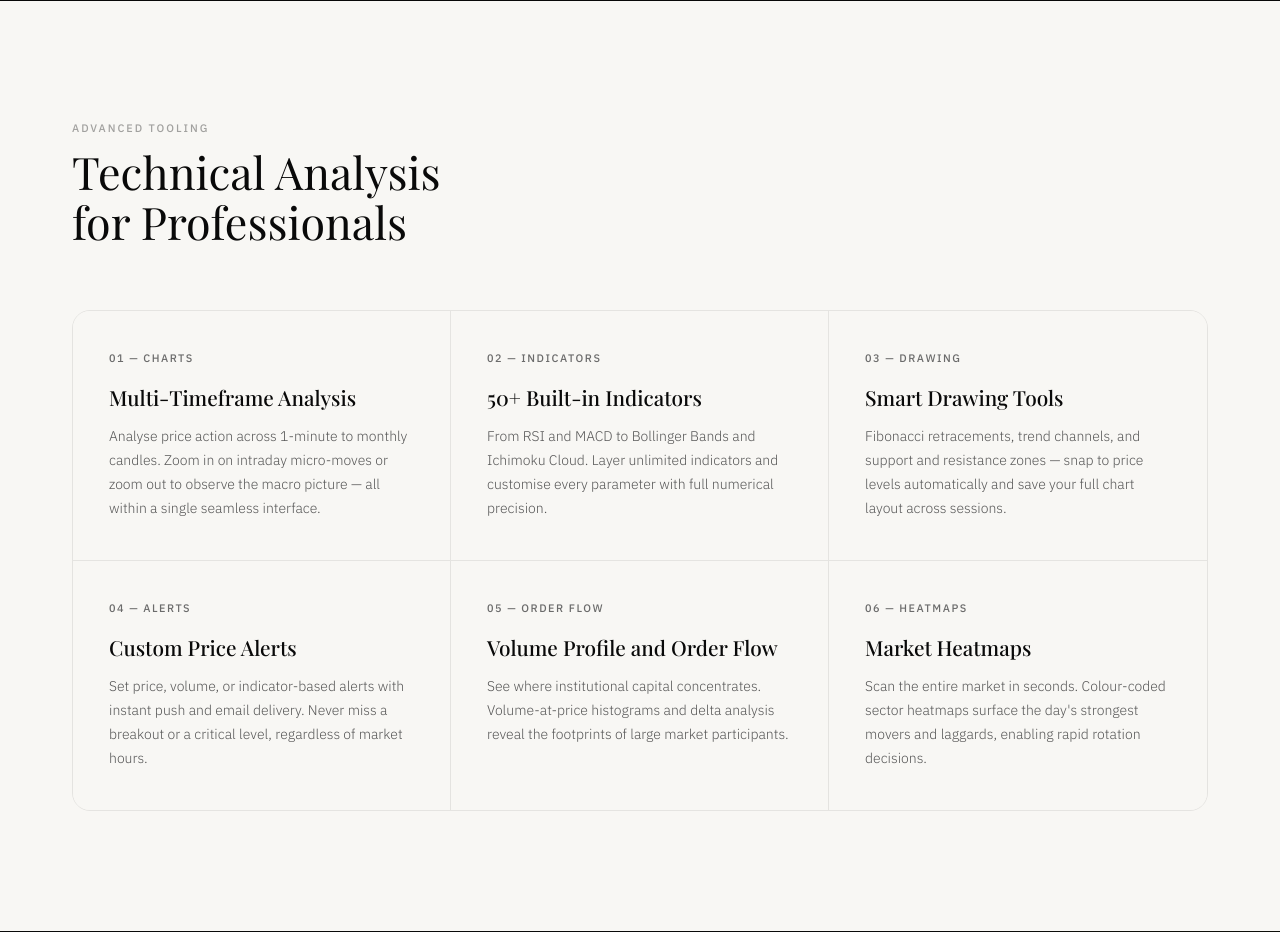
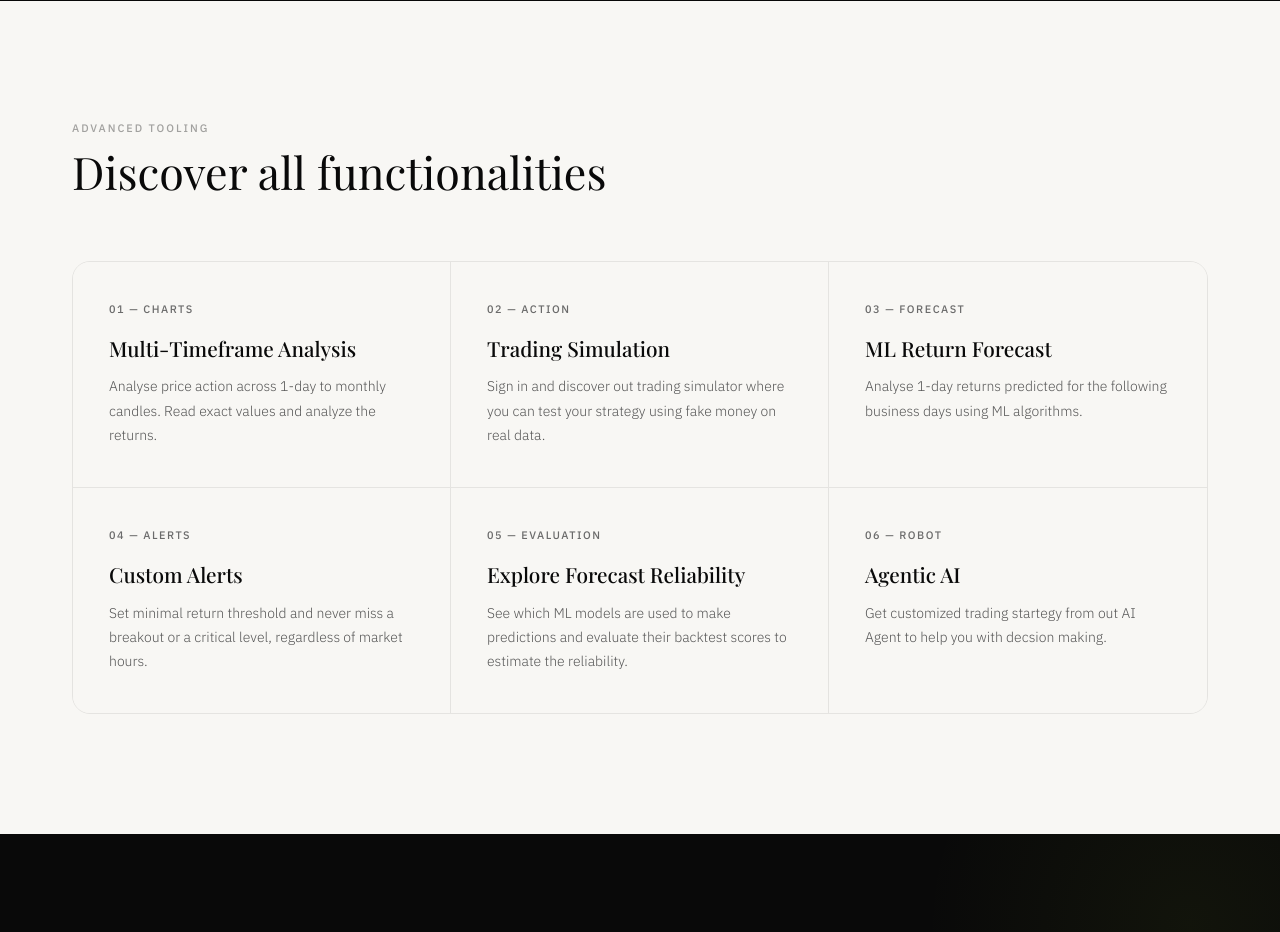
Before and after one commit to Michael-Pytel/Stock-Exchange, a Django app: page / in a window 1280 px wide. Shown: the part 1558-2490 px from the top of the page. Run offline with Django 5.2, Linux system fonts and the light colour scheme; data that the repository does not hold is empty; some web fonts are replaced.

Commit message:
'home page info'

```diff
--- a/trading/templates/trading/home.html
+++ b/trading/templates/trading/home.html
@@ -104,38 +104,38 @@
   <section class="features-section" id="features">
     <div>
       <div class="section-eyebrow">Advanced Tooling</div>
-      <div class="section-title">Technical Analysis<br/>for Professionals</div>
+      <div class="section-title">Discover all functionalities<br/></div>
     </div>
     <div class="features-grid">
       <div class="feature-card">
         <div class="feature-marker">01 — Charts</div>
         <div class="feature-title">Multi-Timeframe Analysis</div>
-        <div class="feature-desc">Analyse price action across 1-minute to monthly candles. Zoom in on intraday micro-moves or zoom out to observe the macro picture — all within a single seamless interface.</div>
+        <div class="feature-desc">Analyse price action across 1-day to monthly candles. Read exact values and analyze the returns.</div>
       </div>
       <div class="feature-card">
-        <div class="feature-marker">02 — Indicators</div>
-        <div class="feature-title">50+ Built-in Indicators</div>
-        <div class="feature-desc">From RSI and MACD to Bollinger Bands and Ichimoku Cloud. Layer unlimited indicators and customise every parameter with full numerical precision.</div>
+        <div class="feature-marker">02 — Action</div>
+        <div class="feature-title">Trading Simulation</div>
+        <div class="feature-desc">Sign in and discover out trading simulator where you can test your strategy using fake money on real data.</div>
       </div>
       <div class="feature-card">
-        <div class="feature-marker">03 — Drawing</div>
-        <div class="feature-title">Smart Drawing Tools</div>
-        <div class="feature-desc">Fibonacci retracements, trend channels, and support and resistance zones — snap to price levels automatically and save your full chart layout across sessions.</div>
+        <div class="feature-marker">03 — Forecast</div>
+        <div class="feature-title">ML Return Forecast</div>
+        <div class="feature-desc">Analyse 1-day returns predicted for the following business days using ML algorithms.</div>
       </div>
       <div class="feature-card">
         <div class="feature-marker">04 — Alerts</div>
-        <div class="feature-title">Custom Price Alerts</div>
-        <div class="feature-desc">Set price, volume, or indicator-based alerts with instant push and email delivery. Never miss a breakout or a critical level, regardless of market hours.</div>
+        <div class="feature-title">Custom Alerts</div>
+        <div class="feature-desc">Set minimal return threshold and never miss a breakout or a critical level, regardless of market hours.</div>
       </div>
       <div class="feature-card">
-        <div class="feature-marker">05 — Order Flow</div>
-        <div class="feature-title">Volume Profile and Order Flow</div>
-        <div class="feature-desc">See where institutional capital concentrates. Volume-at-price histograms and delta analysis reveal the footprints of large market participants.</div>
+        <div class="feature-marker">05 — Evaluation</div>
+        <div class="feature-title">Explore Forecast Reliability</div>
+        <div class="feature-desc">See which ML models are used to make predictions and evaluate their backtest scores to estimate the reliability.</div>
       </div>
       <div class="feature-card">
-        <div class="feature-marker">06 — Heatmaps</div>
-        <div class="feature-title">Market Heatmaps</div>
-        <div class="feature-desc">Scan the entire market in seconds. Colour-coded sector heatmaps surface the day's strongest movers and laggards, enabling rapid rotation decisions.</div>
+        <div class="feature-marker">06 — Robot</div>
+        <div class="feature-title">Agentic AI</div>
+        <div class="feature-desc">Get customized trading startegy from out AI Agent to help you with decsion making.</div>
       </div>
     </div>
   </section>
```
